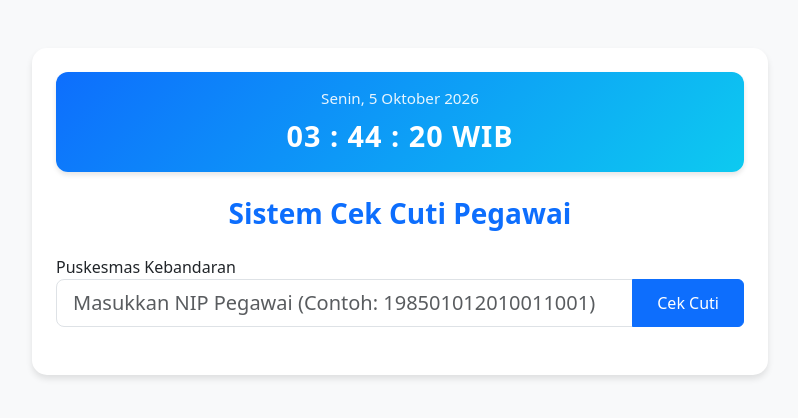
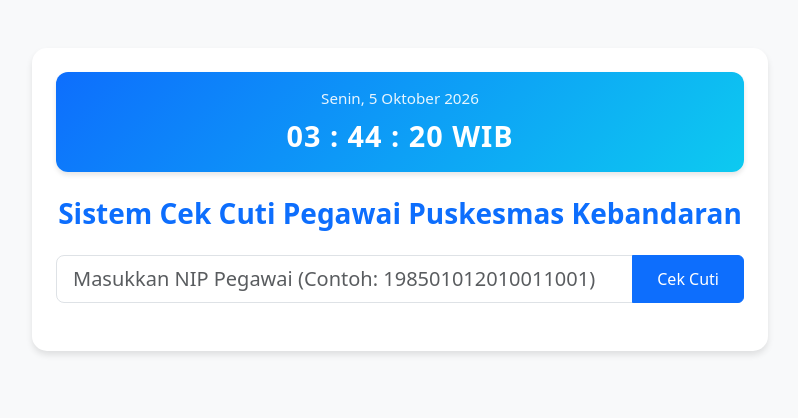
Before and after one commit to MasBro-wa/web-cuti, a plain HTML site: page index.html in a window 1280 px wide. Shown: the whole page, without its empty margins (240-1038 px from the left). Drawn offline with nearby package versions, Linux system fonts and the light colour scheme.

Commit message:
Update index.html

```diff
--- a/index.html
+++ b/index.html
@@ -58,8 +58,8 @@
                         <div id="currentClock" class="clock">00:00:00</div>
                     </div>
 
-                    <h3 class="text-center mb-4 fw-bold text-primary">Sistem Cek Cuti Pegawai</h3>
-                     Puskesmas Kebandaran
+                    <h3 class="text-center mb-4 fw-bold text-primary">Sistem Cek Cuti Pegawai Puskesmas Kebandaran</h3>
+
                     <!-- Form Pencarian NIP -->
                     <div class="input-group mb-4">
                         <input type="text" id="nipPegawai" class="form-control form-control-lg" placeholder="Masukkan NIP Pegawai (Contoh: 198501012010011001)" onkeypress="handleEnter(event)">
```
